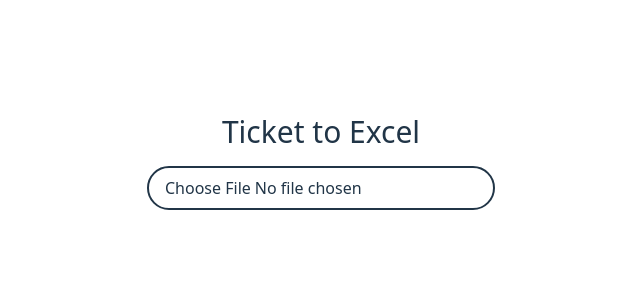
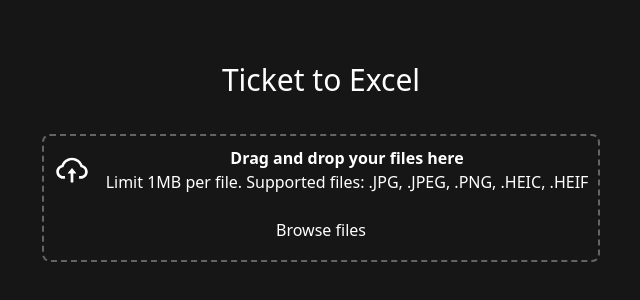
Before and after one commit to AlterManu/ticket2excel, a React (Vite) app: page / in a window 1280 px wide. Shown: the part 238-538 px from the top of the page, without its empty margins (319-959 px from the left). Built offline with nearby package versions, Linux system fonts and the light colour scheme.

Commit message:
feat: DragAndDrop component created + multi upload implemented

```diff
--- a/package.json
+++ b/package.json
@@ -16,6 +16,8 @@
     "react": "^19.1.0",
     "react-csv": "^2.2.2",
     "react-dom": "^19.1.0",
+    "react-icons": "^5.5.0",
+    "sass": "^1.89.2",
     "tailwindcss": "^4.1.11"
   },
   "devDependencies": {
--- /dev/null
+++ b/src/components/DragAndDrop.jsx
@@ -0,0 +1,99 @@
+import { useEffect, useState } from "react";
+import { AiOutlineCheckCircle, AiOutlineCloudUpload } from "react-icons/ai";
+import { MdClear } from "react-icons/md";
+import "./DragAndDrop.scss";
+
+const DragNdrop = ({ onFilesSelected }) => {
+  const [files, setFiles] = useState([]);
+
+  const handleFileChange = (event) => {
+    const selectedFiles = event.target.files;
+    if (selectedFiles?.length > 0) {
+      const newFiles = Array.from(selectedFiles);
+      setFiles((prevFiles) => [...prevFiles, ...newFiles]);
+    }
+  };
+
+  const handleDrop = (event) => {
+    event.preventDefault();
+    const droppedFiles = event.dataTransfer.files;
+    if (droppedFiles.length > 0) {
+      const newFiles = Array.from(droppedFiles);
+      setFiles((prevFiles) => [...prevFiles, ...newFiles]);
+    }
+  };
+
+  const handleRemoveFile = (index) => {
+    setFiles((prevFiles) => prevFiles.filter((_, i) => i !== index));
+  };
+
+  useEffect(() => {
+    onFilesSelected(files);
+    // eslint-disable-next-line react-hooks/exhaustive-deps
+  }, [files]);
+
+  return (
+    <section className="drag-drop">
+      <div
+        className={`document-uploader ${
+          files.length > 0 ? "upload-box active" : "upload-box"
+        }`}
+        onDrop={handleDrop}
+        onDragOver={(event) => event.preventDefault()}
+      >
+        <>
+          <div className="upload-info">
+            <AiOutlineCloudUpload />
+            <div>
+              <p>Drag and drop your files here</p>
+              <p>
+                Limit 1MB per file. Supported files: .JPG, .JPEG, .PNG, .HEIC,
+                .HEIF
+              </p>
+            </div>
+          </div>
+          <input
+            type="file"
+            hidden
+            id="browse"
+            onChange={handleFileChange}
+            accept=".jpg,.jpeg,.png,.JPG,.JPEG,.PNG,.heic,.HEIC,.heif,.HEIF"
+            multiple
+          />
+          <label htmlFor="browse" className="browse-btn">
+            Browse files
+          </label>
+        </>
+
+        {files.length > 0 && (
+          <div className="file-list">
+            <div className="file-list__container">
+              {files.map((file, index) => (
+                <div className="file-item" key={index}>
+                  <div className="file-info">
+                    <p>{file.name}</p>
+                    {/* <p>{file.type}</p> */}
+                  </div>
+                  <div className="file-actions">
+                    <MdClear onClick={() => handleRemoveFile(index)} />
+                  </div>
+                </div>
+              ))}
+            </div>
+          </div>
+        )}
+
+        {files.length > 0 && (
+          <div className="success-file">
+            <AiOutlineCheckCircle
+              style={{ color: "#6DC24B", marginRight: 1 }}
+            />
+            <p>{files.length} file(s) selected</p>
+          </div>
+        )}
+      </div>
+    </section>
+  );
+};
+
+export default DragNdrop;
--- /dev/null
+++ b/src/components/DragAndDrop.scss
@@ -0,0 +1,123 @@
+.drag-drop {
+  border: 1px solid var(--border-color);
+  border-radius: 8px;
+  margin-top: 20px;
+}
+
+.document-uploader {
+  border: 2px dashed #646464;
+  padding: 10px;
+  display: flex;
+  flex-direction: column;
+  align-items: center;
+  justify-content: center;
+  position: relative;
+  border-radius: 8px;
+
+  &.active {
+    border-color: #519238;
+  }
+
+  .upload-info {
+    display: flex;
+    align-items: center;
+    margin-bottom: 1rem;
+
+    svg {
+      font-size: 36px;
+      margin-right: 1rem;
+    }
+
+    div {
+      p {
+        margin: 0;
+        font-size: 16px;
+      }
+
+      p:first-child {
+        font-weight: bold;
+      }
+    }
+  }
+
+  .file-list {
+    display: flex;
+    flex-direction: column;
+    gap: 0.5rem;
+    width: 100%;
+    height: fit-content;
+    &__container {
+      width: 100%;
+      height: 100%;
+      overflow: auto;
+    }
+  }
+
+  .file-item {
+    display: flex;
+    justify-content: space-between;
+    align-items: center;
+    padding: 0.5rem;
+    border: 1px solid var(--border-color);
+    border-radius: 8px;
+
+    .file-info {
+      display: flex;
+      flex-direction: column;
+      gap: 0.25rem;
+      flex: 1;
+
+      p {
+        margin: 0;
+        font-size: 14px;
+        font-style: italic;
+        // color: #333;
+      }
+    }
+
+    .file-actions {
+      cursor: pointer;
+
+      svg {
+        font-size: 18px;
+        color: #888;
+      }
+
+      &:hover {
+        svg {
+          color: #d44;
+        }
+      }
+    }
+  }
+
+  .browse-btn {
+    display: flex;
+    align-items: center;
+    justify-content: center;
+    padding: 0.5rem 1rem;
+    border: 1px solid var(--border-color);
+    border-radius: 8px;
+    cursor: pointer;
+    background-color: var(--primary-color);
+    &:hover {
+      background-color: transparent;
+    }
+  }
+
+  .success-file {
+    display: flex;
+    align-items: center;
+    color: #519238;
+
+    p {
+      margin: 0;
+      font-size: 14px;
+      font-weight: bold;
+    }
+  }
+
+  input[type="file"] {
+    display: none;
+  }
+}
--- a/src/index.css
+++ b/src/index.css
@@ -12,23 +12,10 @@
   line-height: 1.5;
   font-weight: 400;
 
-  color-scheme: light dark;
-  color: rgba(255, 255, 255, 0.87);
-  background-color: #242424;
-
   font-synthesis: none;
   text-rendering: optimizeLegibility;
   -webkit-font-smoothing: antialiased;
   -moz-osx-font-smoothing: grayscale;
-}
-
-a {
-  font-weight: 500;
-  color: #646cff;
-  text-decoration: inherit;
-}
-a:hover {
-  color: #535bf2;
 }
 
 body {
@@ -37,17 +24,6 @@ body {
   place-items: center;
   min-width: 320px;
   min-height: 100vh;
+  background-color: #161616;
+  color: #fff;
 }
-
-@media (prefers-color-scheme: light) {
-  :root {
-    color: #213547;
-    background-color: #ffffff;
-  }
-  a:hover {
-    color: #747bff;
-  }
-  button {
-    background-color: #f9f9f9;
-  }
-}
--- a/src/pages/Home.jsx
+++ b/src/pages/Home.jsx
@@ -3,25 +3,43 @@ import { useState } from "react";
 import { CSVLink } from "react-csv";
 import { getParsedText } from "../services/getParsedText";
 import { extractInfoFromText } from "../utils/utils";
+import DragAndDrop from "../components/DragAndDrop";
 
 export default function Home() {
   const [loading, setLoading] = useState(false);
-  const [base64IMG, setBase64IMG] = useState();
+  // const [base64IMG, setBase64IMG] = useState();
   const [ticketInformation, setTicketInformation] = useState(null);
+  const [files, setFiles] = useState([]);
 
   // Convert image to base64
-  const convertToBase64 = (event) => {
-    const img = event.target.files[0];
+  // const convertToBase64 = (event) => {
+  //   const img = event.target.files[0];
+
+  //   const reader = new FileReader();
+  //   reader.readAsDataURL(img);
+
+  //   reader.onload = () => {
+  //     setBase64IMG(reader.result);
+  //   };
+  //   reader.onerror = (error) => {
+  //     console.error("Error converting image to base64:", error);
+  //   };
+  // };
+
+  const convertToBase64 = (file) => {
+    return new Promise((resolve, reject) => {
       const reader = new FileReader();
-    reader.readAsDataURL(img);
+
+      reader.readAsDataURL(file);
 
       reader.onload = () => {
-      // console.log("called: ", reader);
-      setBase64IMG(reader.result);
+        resolve(reader.result);
       };
+
       reader.onerror = (error) => {
-      console.error("Error converting image to base64:", error);
+        reject(error);
       };
+    });
   };
 
   // Recognize text from the base64 image using OCR API
@@ -32,15 +50,32 @@ export default function Home() {
     try {
       setLoading(true);
 
-      // Call API to get parsed text from the base64 image
-      const parsedText = await getParsedText(base64IMG);
+      // Convert all selected files to base64
+      const base64Array = await Promise.all(
+        files.map((file) => convertToBase64(file))
+      );
+
+      // Call API to get parsed text from each base64 image
+      const parsedTextArray = await Promise.all(
+        base64Array.map((base64Img) => getParsedText(base64Img))
+      );
+
+      console.log("parsedTextArray -----> ", parsedTextArray);
+      // const parsedText = await getParsedText(base64IMG);
 
       // Get data and products from text
-      const final = extractInfoFromText(parsedText);
+      const finalArray = [];
+
+      parsedTextArray.forEach((parsedText) => {
+        const productList = extractInfoFromText(parsedText);
+        finalArray.push(...productList);
+      });
+
+      console.log("finalArray -----> ", finalArray);
 
       // Prepare data for CSV download
       setTicketInformation({
-        productList: final.productList,
+        productList: finalArray,
         headers: [
           { label: "Detalle", key: "name" },
           { label: "Cantidad", key: "quantity" },
@@ -60,27 +95,31 @@ export default function Home() {
       console.log("ticketInformation -----> ", ticketInformation);
   }, [ticketInformation]);
 
+  useEffect(() => {
+    files && console.log("Files selected: ", files);
+  }, [files]);
+
   return (
     <div>
       <h1 className="text-3xl mb-4">Ticket to Excel</h1>
       <form className="flex flex-col gap-2" onSubmit={generateExcel}>
-        <input
-          className="border-2 py-2 px-4 rounded-4xl cursor-pointer"
-          type="file"
-          onChange={convertToBase64}
-        />
-
         {loading && <div className="text-center text-blue-500">Loading...</div>}
 
-        {base64IMG && (
+        {files.length > 0 && (
           <>
-            <div className="w-[500px] h-[500px] my-4 border-2 border-dashed">
+            {files.map((file, index) => (
+              <div
+                className="w-[300px] h-[300px] my-4 border-2 border-dashed"
+                key={index}
+              >
                 <img
                   className="w-full h-full object-contain"
-                src={base64IMG}
-                alt="Uploaded image"
+                  src={URL.createObjectURL(file)}
+                  alt={`file-${index}`}
                 />
               </div>
+            ))}
+
             <button
               className="border-2 py-2 px-4 rounded-4xl cursor-pointer"
               type="submit"
@@ -100,6 +139,10 @@ export default function Home() {
           </CSVLink>
         )}
       </form>
+
+      <div className="section">
+        <DragAndDrop onFilesSelected={setFiles} />
+      </div>
     </div>
   );
 }
--- a/src/services/getParsedText.js
+++ b/src/services/getParsedText.js
@@ -2,7 +2,7 @@ import axios from "axios";
 
 const API_KEY = "K89732725588957";
 
-// Petition to OCR's API
+// Request to OCR's API
 export const getParsedText = async (base64IMG) => {
   const url = "https://api.ocr.space/parse/image";
 
@@ -18,7 +18,7 @@ export const getParsedText = async (base64IMG) => {
   const response = await axios.post(url, body, { headers });
 
   if (response.status !== 200) {
-    throw new Error("Error en la solicitud a la API de OCR");
+    throw new Error("Error in the OCR's API request");
   }
 
   const { data } = response;
--- a/src/utils/utils.js
+++ b/src/utils/utils.js
@@ -13,7 +13,6 @@ export const extractInfoFromText = (text) => {
   const totalIndex = linesArray.findIndex((item) => item.match("Total"));
 
   const total = linesArray[totalIndex].split("\t")[1];
-  console.log(total);
 
   const productsNoFormat = linesArray.slice(
     startOfProductsIndex + 1,
@@ -48,10 +47,5 @@ export const extractInfoFromText = (text) => {
     total: total.split(" ")[0],
   });
 
-  return {
-    market: "Froiz",
-    date,
-    total,
-    productList,
-  };
+  return productList;
 };
```
Also changed, not shown: 1 other file (tests, documents, lock files or other folders). Lines whose indentation alone changed are shown as unchanged.
